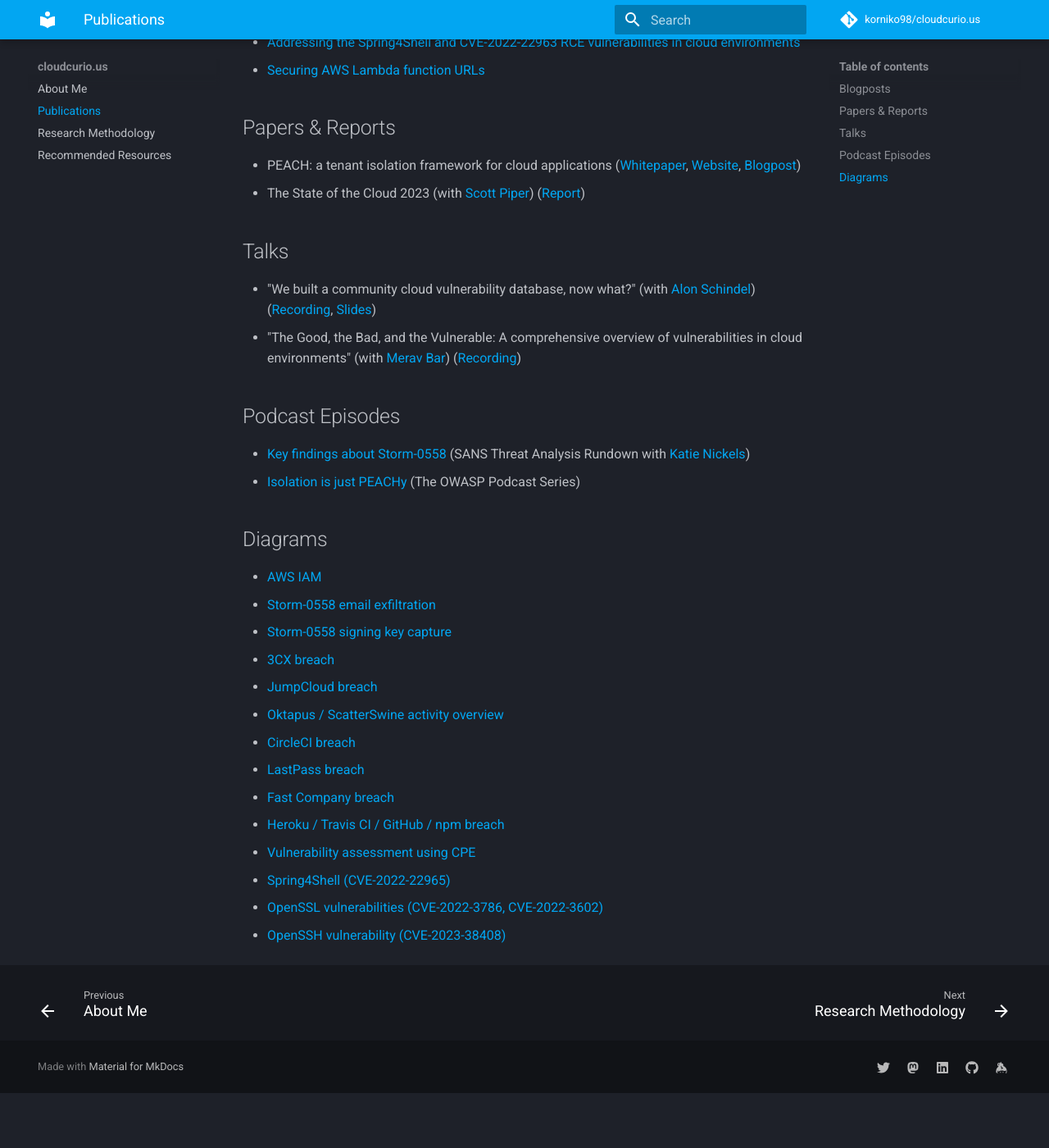
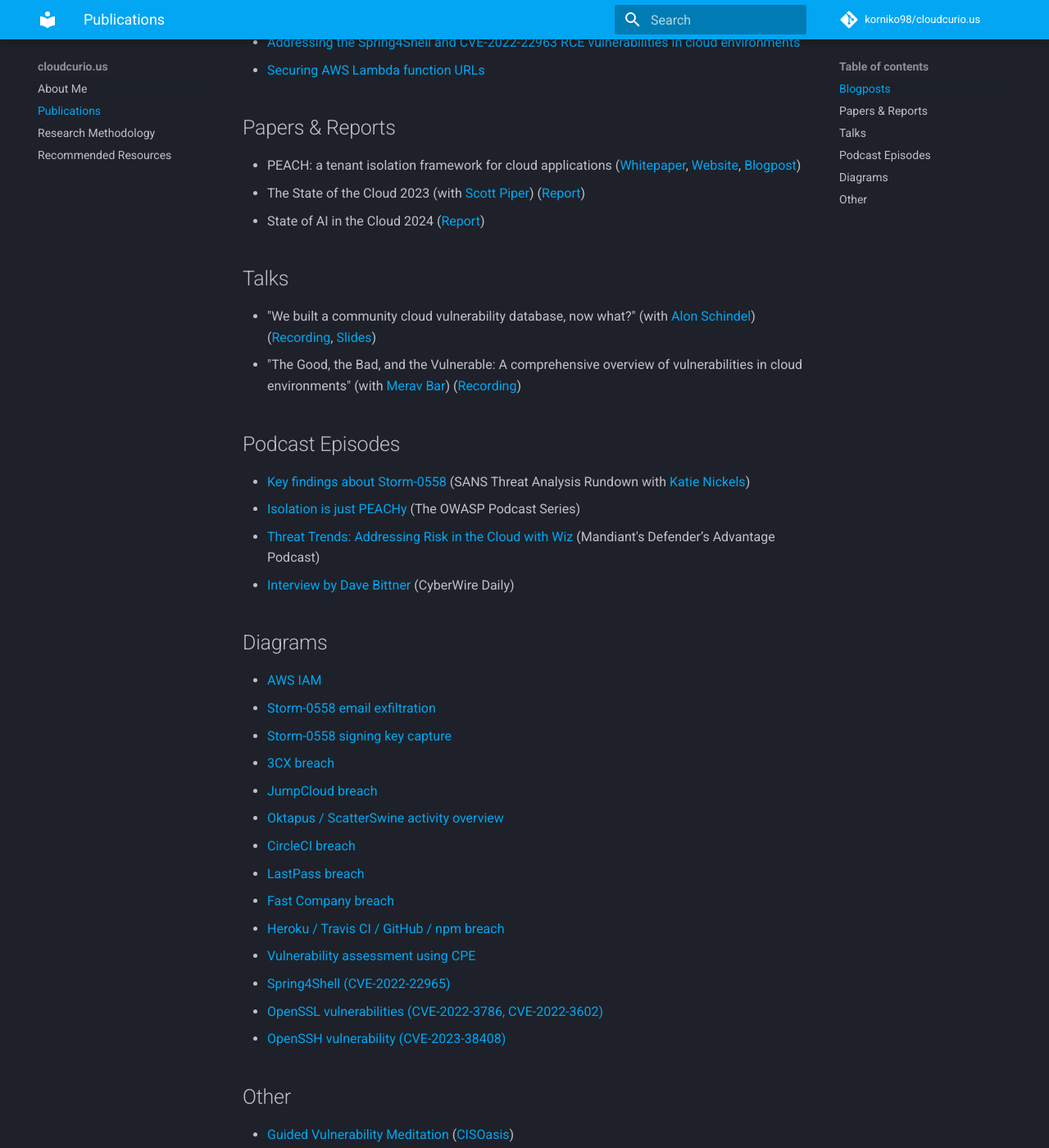
Before and after one commit to korniko98/cloudcurio.us, an MkDocs documentation site: the page built from docs/publications.md, in a window 1280 px wide and 1400 px high, scrolled down 377 px. Shown: the whole window at 82% size. Built offline with MkDocs 1.6.1 and Material for MkDocs 9.7.7, drawn with Linux system fonts in a browser that asks for light colours; comment, search, counter and statistics services are not loaded; before the commit the page ends 1710 px from its top, so only the background shows below that.

Commit message:
Update publications.md

```diff
--- a/docs/publications.md
+++ b/docs/publications.md
@@ -11,6 +11,7 @@
 ## Papers & Reports
 * PEACH: a tenant isolation framework for cloud applications ([Whitepaper](https://www.datocms-assets.com/75231/1671033753-peach_whitepaper_ver1-1.pdf), [Website](https://peach.wiz.io/), [Blogpost](https://www.wiz.io/blog/introducing-peach-a-tenant-isolation-framework-for-cloud-applications))
 * The State of the Cloud 2023 (with [Scott Piper](https://twitter.com/0xdabbad00)) ([Report](https://www.wiz.io/blog/the-top-cloud-security-threats-to-be-aware-of-in-2023))
+* State of AI in the Cloud 2024 ([Report](https://www.wiz.io/blog/key-findings-from-the-state-of-ai-in-the-cloud-report-2024))
 
 ## Talks
 * "We built a community cloud vulnerability database, now what?" (with [Alon Schindel](https://twitter.com/41thexplorer)) ([Recording](https://youtu.be/KwDo6KG76_c), [Slides](https://pretalx.com/media/fwd-cloudsec-2022/submissions/YJBJPK/resources/cloudvulndb_fwd_jLR2QM9.pdf))
@@ -19,6 +20,8 @@
 ## Podcast Episodes
 * [Key findings about Storm-0558](https://www.youtube.com/watch?v=khywfhJv4H8) (SANS Threat Analysis Rundown with [Katie Nickels](https://twitter.com/likethecoins))
 * [Isolation is just PEACHy](https://soundcloud.com/owasp-podcast/2023-02-isolation-is-just-peachy) (The OWASP Podcast Series)
+* [Threat Trends: Addressing Risk in the Cloud with Wiz](https://www.mandiant.com/resources/podcasts/threat-trends-risk-cloud-wiz) (Mandiant's Defender’s Advantage Podcast)
+* [Interview by Dave Bittner](https://thecyberwire.com/podcasts/daily-podcast/2018/notes) (CyberWire Daily)
 
 ## Diagrams
 * [AWS IAM](https://twitter.com/AmitaiCo/status/1504907093286998026/photo/1)
@@ -35,3 +38,6 @@
 * [Spring4Shell (CVE-2022-22965)](https://twitter.com/AmitaiCo/status/1512288768602120194/photo/1)
 * [OpenSSL vulnerabilities (CVE-2022-3786, CVE-2022-3602)](https://twitter.com/AmitaiCo/status/1587450244195045376/photo/1)
 * [OpenSSH vulnerability (CVE-2023-38408)](https://twitter.com/AmitaiCo/status/1686723523966808064/photo/1)
+
+## Other
+* [Guided Vulnerability Meditation](https://www.youtube.com/watch?v=9XHURa1ORgA) ([CISOasis](https://www.cisoasis.com/))
```
